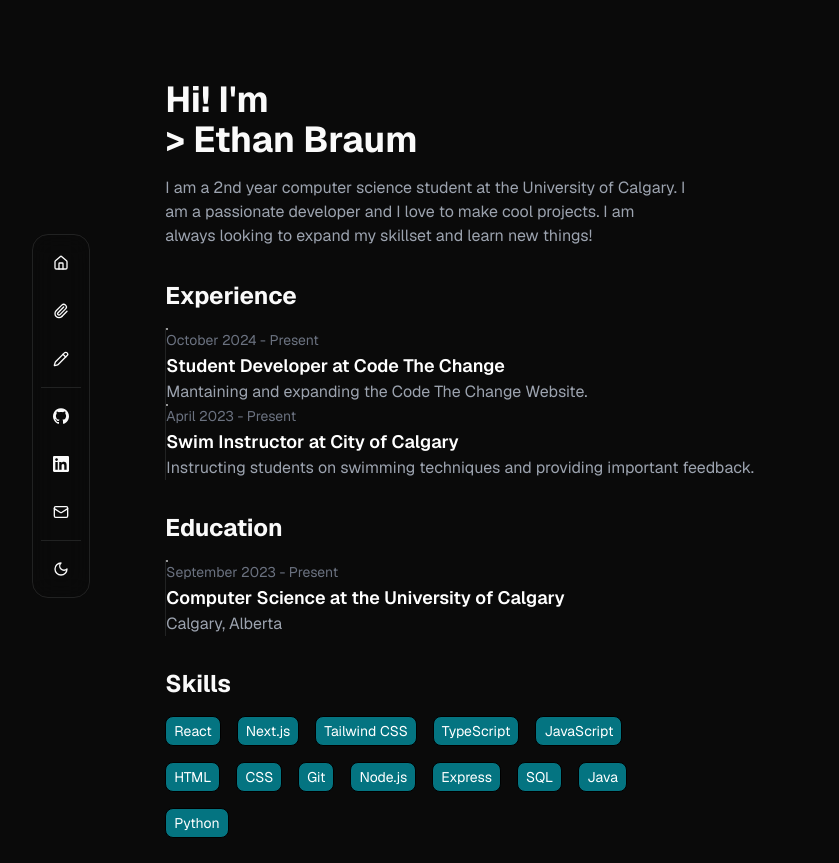
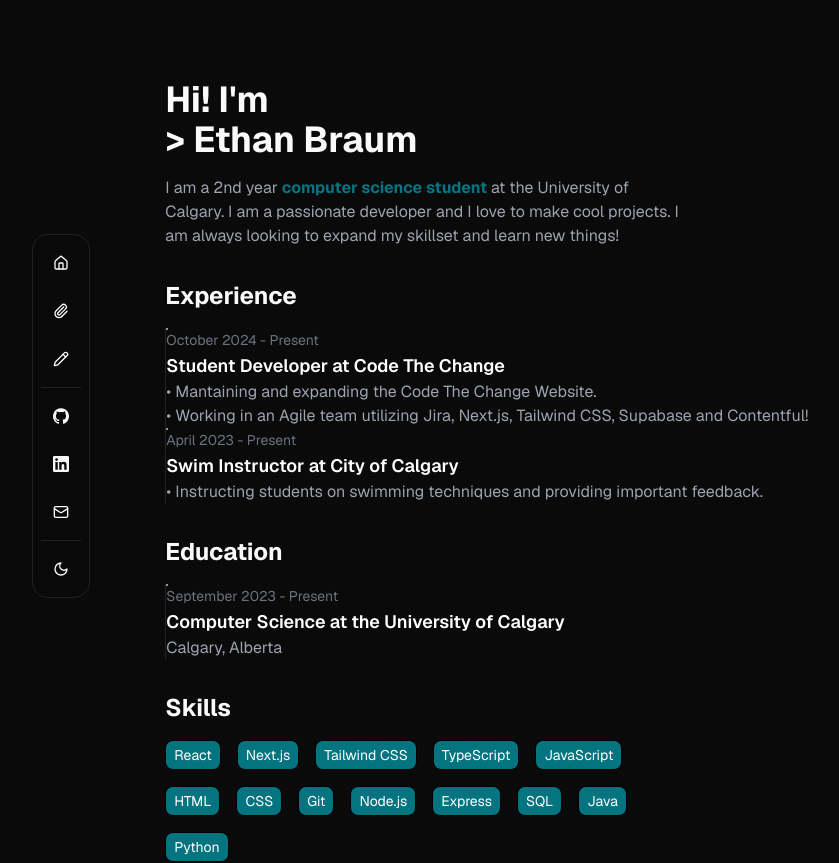
Before and after one commit to Yemyam/personal-portfolio, a Next.js app: page / in a window 1280 px wide. Shown: the top 863 px of the page, without its empty margins (128-967 px from the left). Built offline with nearby package versions, Linux system fonts and the light colour scheme.

Commit message:
Updated descriptions

```diff
--- a/components/Experience.tsx
+++ b/components/Experience.tsx
@@ -23,7 +23,8 @@ const experiences: ExperienceItem[] = [
         companyName: "Code The Change",
         jobTitle: "Student Developer",
         description: [
-            "Mantaining and expanding the Code The Change Website."
+            "• Mantaining and expanding the Code The Change Website.",
+            "• Working in an Agile team utilizing Jira, Next.js, Tailwind CSS, Supabase and Contentful!"
         ],
     },
     {
@@ -32,7 +33,7 @@ const experiences: ExperienceItem[] = [
         companyName: "City of Calgary",
         jobTitle: "Swim Instructor",
         description: [
-            "Instructing students on swimming techniques and providing important feedback."
+            "• Instructing students on swimming techniques and providing important feedback."
         ]
     }
 ]
@@ -50,7 +51,7 @@ const Experience = () => {
                 <TimelineContent>
                     <TimelineTime className="dark:text-gray-500">{item.startDate} - {item.endDate}</TimelineTime>
                     <TimelineTitle>{item.jobTitle} at {item.companyName}</TimelineTitle>
-                    <TimelineBody className="text-gray-700">{item.description}</TimelineBody>
+                    <TimelineBody className="text-gray-700">{item.description[0]}<br/>{item.description[1]}</TimelineBody>
                 </TimelineContent>
             </TimelineItem>
         ))}
--- a/components/Intro.tsx
+++ b/components/Intro.tsx
@@ -1,28 +1,31 @@
 'use client'
 import { TypeAnimation } from 'react-type-animation';
+import { motion } from "motion/react"
 
 const Intro = () => {
   return (
-    <div className="flex gap-4" id="top">
+    <motion.div className="flex gap-4" id="top">
         <div className="flex flex-col gap-4 w-9/12">
-
-          <h1 className="text-4xl font-bold md:w-9/12 sm:w-full">Hi! I&apos;m <br></br><TypeAnimation sequence={[
+          <h1 className="text-4xl font-bold md:w-9/12 sm:w-full">Hi! I&apos;m <br></br>
+            <TypeAnimation sequence={[
               "> Ethan Braum",
               10000,
               ">",
               1000
              ]}
               wrapper="span"
-      speed={25}
-      style={{}}
-      repeat={Infinity}></TypeAnimation></h1>
+              speed={15}
+              style={{display: "inline-block", minHeight: "2rem"}}
+              repeat={Infinity}>
+            </TypeAnimation>
+          </h1>
           <p className="text-base text-gray-700 dark:text-gray-400">
-                I am a 2nd year computer science student at the University of Calgary.
+                I am a 2nd year <span className='text-teal-400 dark:text-teal-600 font-bold'>computer science student</span> at the University of Calgary.
                 I am a passionate developer and I love to make cool projects.
                 I am always looking to expand my skillset and learn new things!
           </p>
         </div>
-    </div>
+    </motion.div>
   )
 }
 
--- a/components/Projects.tsx
+++ b/components/Projects.tsx
@@ -17,7 +17,7 @@ const projectsData: Project[] = [
         link: "https://eco-pal-one.vercel.app/",
         code: "https://github.com/Yemyam/EcoPal",
         previewImage: "/images/ecopals.png",
-        technologies: ["Next.js", "Tailwind CSS", "Supabase", "React"]
+        technologies: ["Next.js", "Tailwind CSS","React", "Supabase", ]
     },
     {
         title: "Personal Portfolio",
@@ -27,6 +27,14 @@ const projectsData: Project[] = [
         previewImage: "/images/portfolio.png",
         technologies: ["Next.js", "Tailwind CSS", "React", "Flowbite", "Shadcn"]
     },
+    /*{
+        title: "Blog",
+        description: "A small blog that I built with Next.js for documenting my thoughts and journey in tech! Posts are markdown files that are parsed with gray-matter and dynamically routed to.",
+        link: "https://personal-portfolio-navy-one.vercel.app/",
+        code: "https://github.com/Yemyam/my-blog",
+        previewImage: "/images/portfolio.png",
+        technologies: ["Next.js", "Tailwind CSS", "Shadcn"]
+    },*/
 ]
 
 const Projects = () => {
```
Lines whose indentation alone changed are shown as unchanged.
